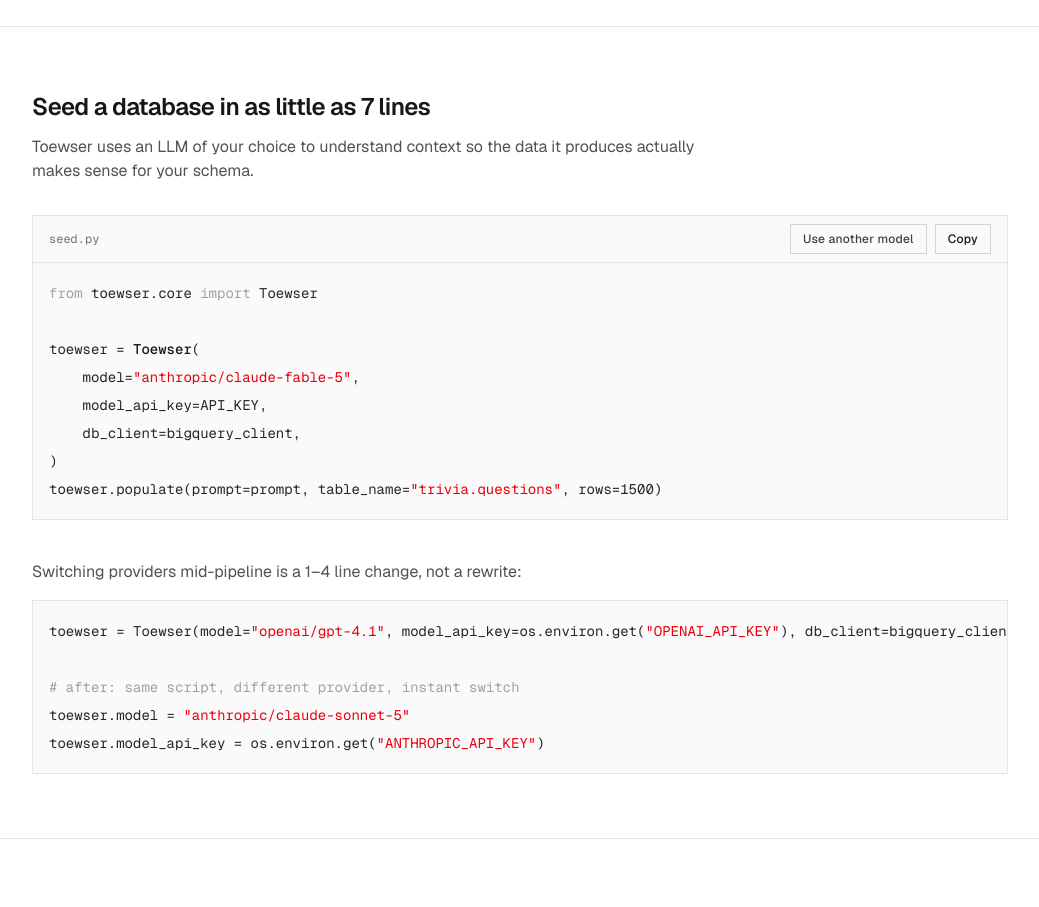
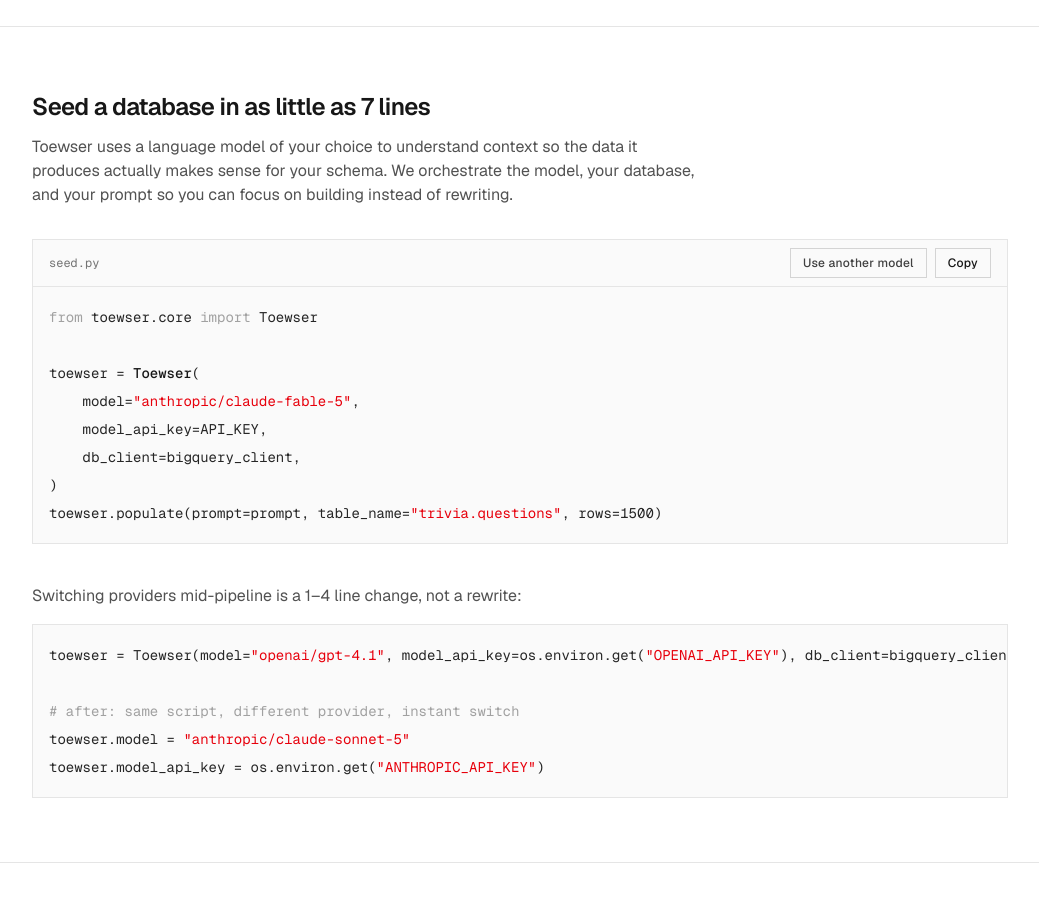
Before and after one commit to MightyTMZ/toewser-dev, a Next.js app: page / in a window 1280 px wide. Shown: the part 920-1827 px from the top of the page, without its empty margins (120-1159 px from the left). Built offline with nearby package versions, Linux system fonts and the light colour scheme.

Commit message:
clearer explanation for seed demo script

```diff
--- a/app/page.tsx
+++ b/app/page.tsx
@@ -121,8 +121,8 @@
               Seed a database in as little as 7 lines
             </h2>
             <p className="mt-3 max-w-2xl text-neutral-600">
-              Toewser uses an LLM of your choice to understand context so the data it produces actually makes
-              sense for your schema.
+              Toewser uses a language model of your choice to understand context so the data it produces actually makes
+              sense for your schema. We orchestrate the model, your database, and your prompt so you can focus on building instead of rewriting.
             </p>
             <div className="mt-8">
               <DemoSnippet />
```
